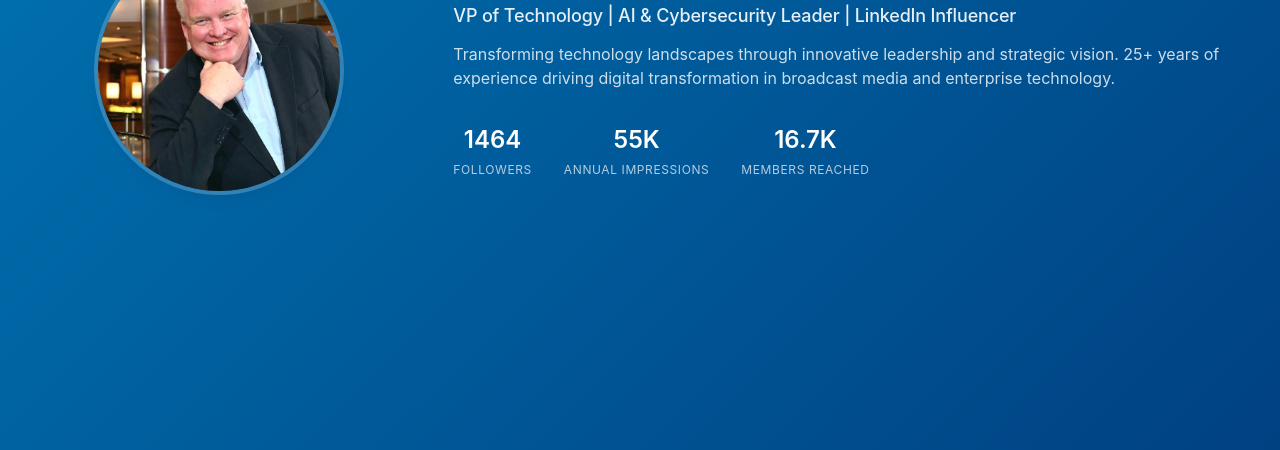
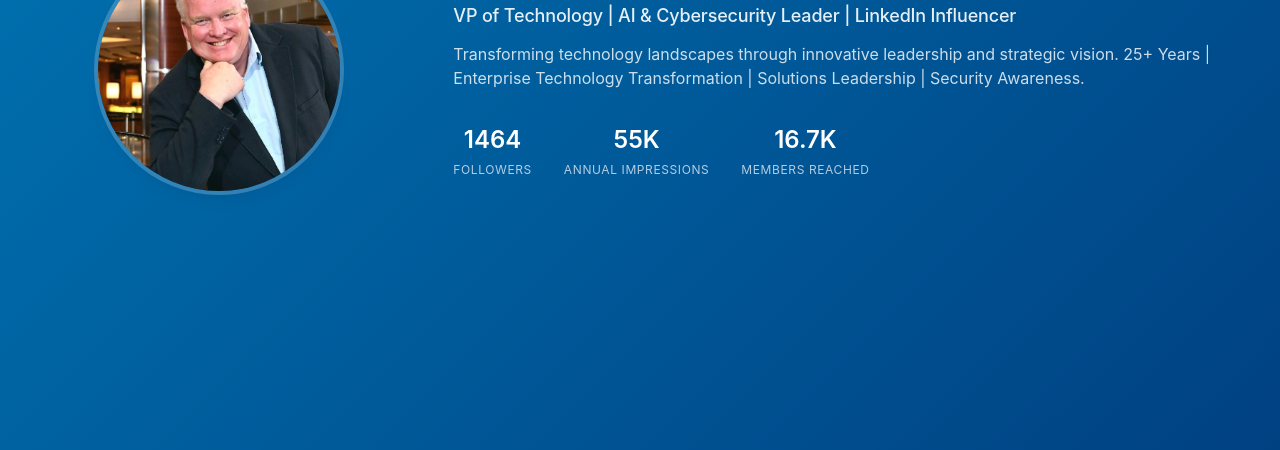
Before and after one commit to thecircuitllc/tech, a plain HTML site: page index.html in a window 1280 px wide. Shown: the part 350-800 px from the top of the page. Drawn offline with Linux system fonts and the light colour scheme; a web font is replaced by a local one.

Commit message:
Update index.html

```diff
--- a/index.html
+++ b/index.html
@@ -37,7 +37,7 @@
                 <div class="hero-text">
                     <h1 class="hero-name">Trevor Wiseman</h1>
                     <h2 class="hero-title">VP of Technology | AI & Cybersecurity Leader | LinkedIn Influencer</h2>
-                    <p class="hero-tagline">Transforming technology landscapes through innovative leadership and strategic vision. 25+ years of experience driving digital transformation in broadcast media and enterprise technology.</p>
+                    <p class="hero-tagline">Transforming technology landscapes through innovative leadership and strategic vision. 25+ Years | Enterprise Technology Transformation | Solutions Leadership | Security Awareness.</p>
                     <div class="hero-stats">
                         <div class="stat">
                             <span class="stat-number">1,464</span>
```
